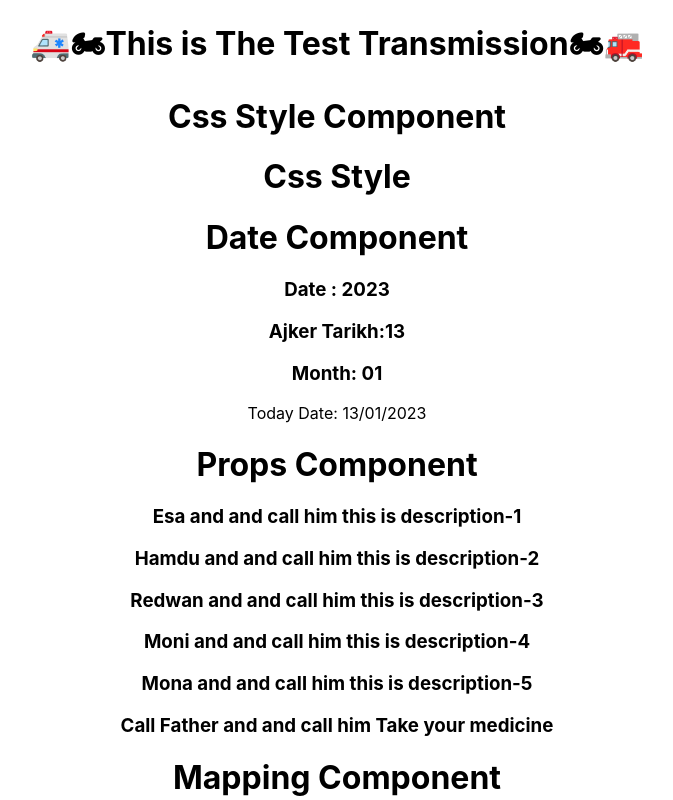
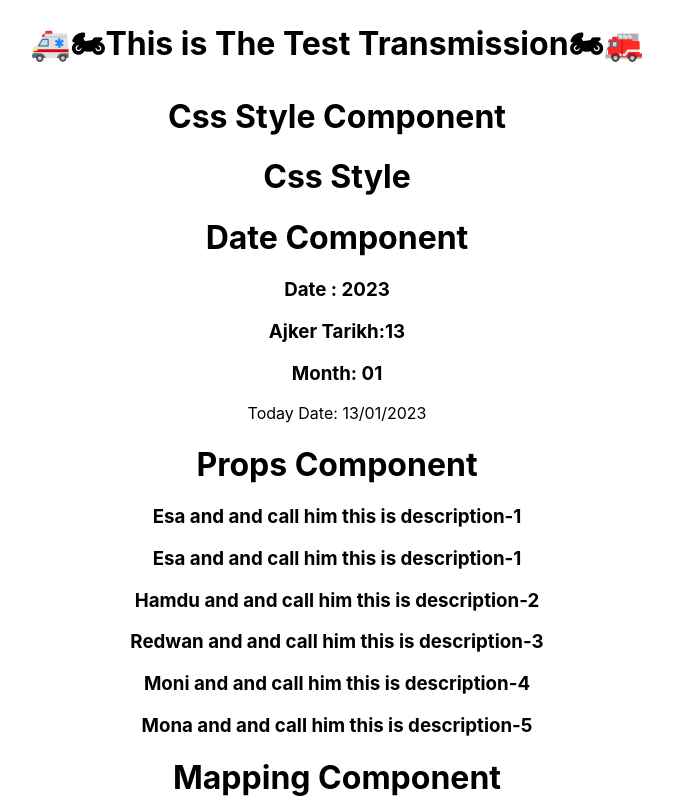
Before and after one commit to esamohammad/React-Course, a React (Create React App) app: page / in a window 1280 px wide. Shown: the top 800 px of the page, without its empty margins (303-976 px from the left). Built offline with nearby package versions, Linux system fonts and the light colour scheme.

Commit message:
forloop before map

```diff
--- a/src/App.js
+++ b/src/App.js
@@ -14,6 +14,16 @@
 
 function App() {
 console.log(data[0].title);
+ let items=[];
+ for(let x=0; x<data.length; x++){
+  items.push(<Props titleText={data[x].title} description={data[x].desc}></Props>)
+
+ }
+
+
+
+
+
 
   return (
     <div className="App">
@@ -29,15 +39,8 @@
 
       <Props titleText={data[0].title} description={data[0].desc}></Props>
 
-      <Props titleText={data[1].title} description={data[1].desc}></Props>
+      {items}
 
-      <Props titleText={data[2].title} description={data[2].desc}></Props>
-
-      <Props titleText={data[3].title} description={data[3].desc}></Props>
-
-      <Props titleText={data[4].title} description={data[4].desc}></Props>
-
-      <Props titleText='Call Father' description='Take your medicine'></Props>
       <h1>Mapping Component</h1>
       <Mapping></Mapping>
       <h1>Unique Key Component</h1>
```
